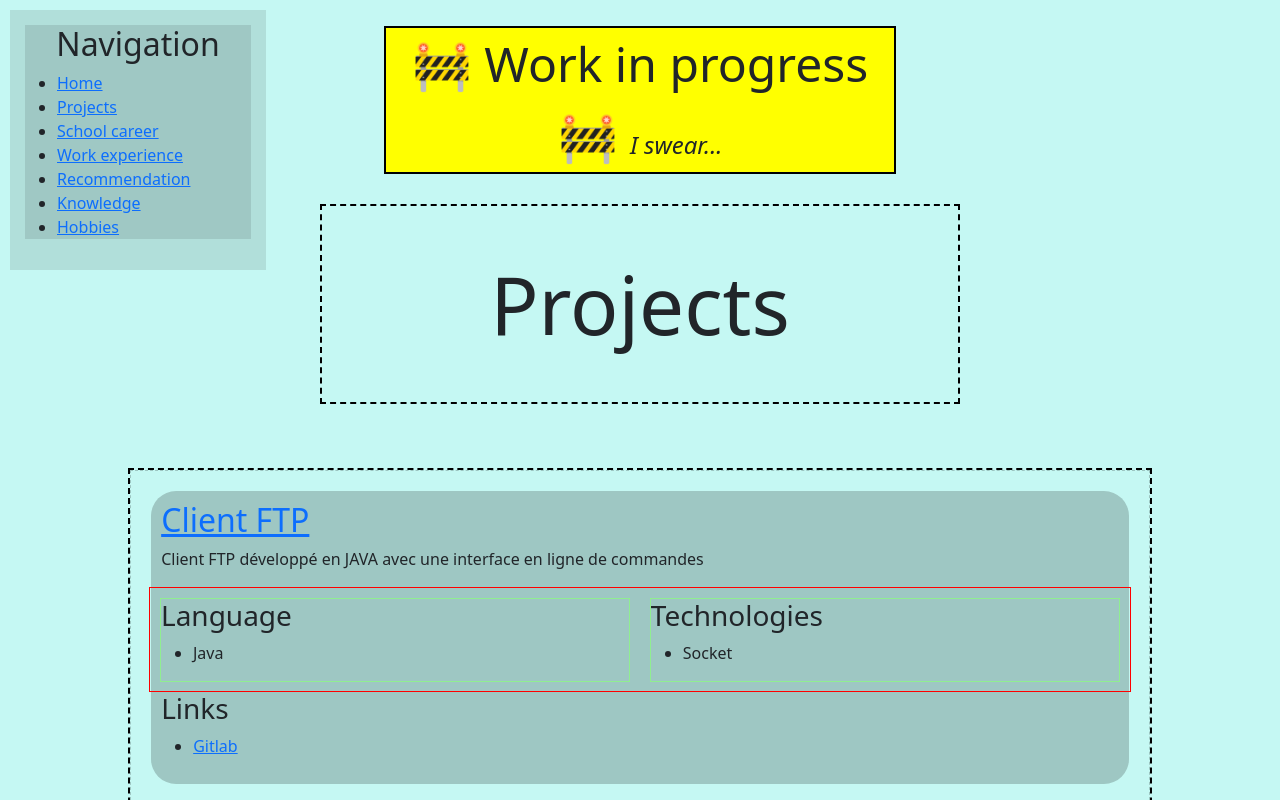
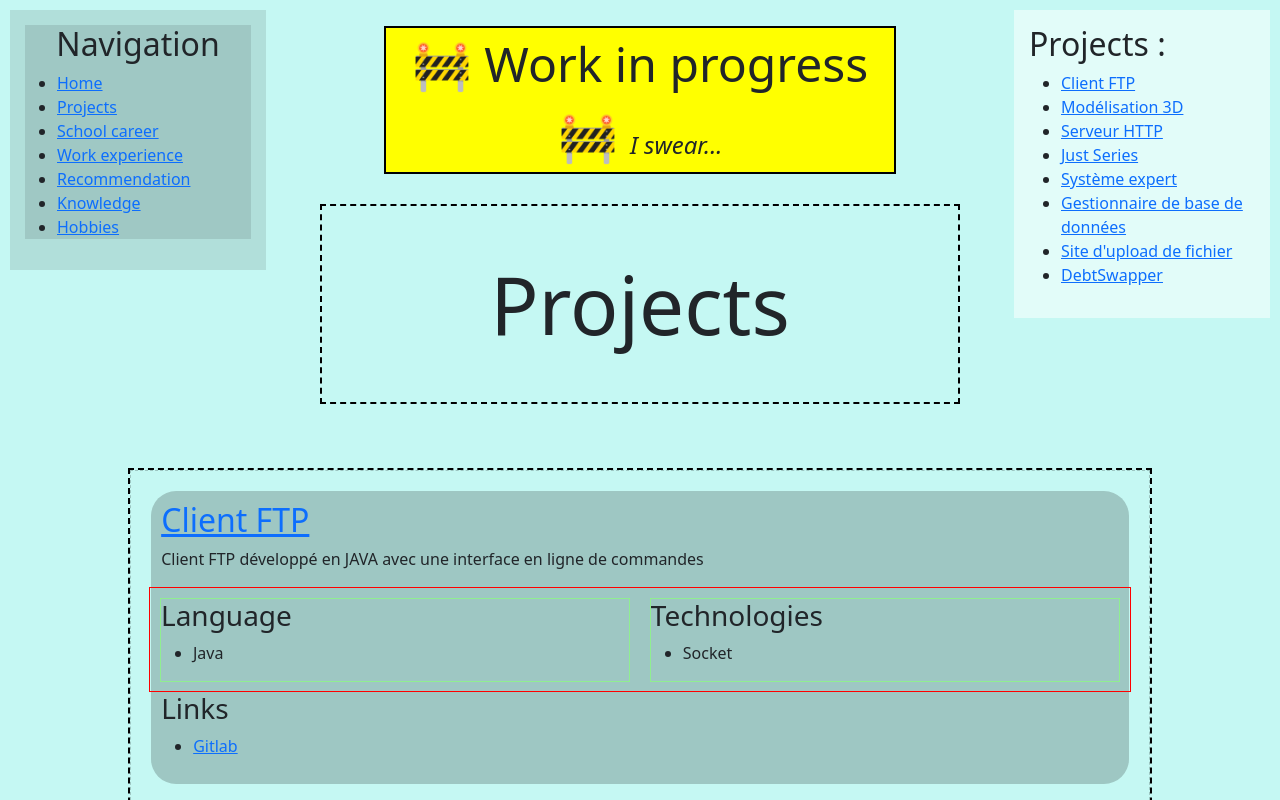
Before and after one commit to Elioce33/eportfolio, a Next.js app: page /projects in a window 1280 px wide. Shown: the top 800 px of the page. Built offline with nearby package versions, Linux system fonts and the light colour scheme.

Commit message:
feat: add nav menu for projects

```diff
--- a/app/projects/page.tsx
+++ b/app/projects/page.tsx
@@ -1,14 +1,21 @@
 import {ArticleProject} from "@components/Article/ArticleProject/ArticleProject";
 import {projects} from "./projects.json";
 import {Project} from "@/types";
+import {LinkList} from "@components/LinkList";
 
 const projectsItems = projects.map((project: Project, index: number) => {
   return <ArticleProject key={index} project={project} />
 });
 
 export default function Page() {
+  const projectLinkList = projects.map(({ name, slug }: { name: string, slug: string }) => ({label: name, slug: slug}));
+
   return <>
     <main className="projects">
+      <nav className={"projectList"}>
+        <LinkList title={"Projects :"} baseLink={"/projects"} links={projectLinkList}/>
+      </nav>
+
       {projectsItems}
     </main>
   </>
--- /dev/null
+++ b/components/LinkList.tsx
@@ -0,0 +1,20 @@
+import Link from "next/link";
+
+
+export function LinkList({className = "", title, baseLink, links,}: {
+  className?: string,
+  title?: string,
+  baseLink: string,
+  links: { label: string, slug: string }[]
+}) {
+  return <>
+    <h2>{title}</h2>
+    <ul>
+      {links.map(({label, slug}: { label: string, slug: string }, index: number) =>
+        <li key={index}>
+          <Link href={`${baseLink}/${slug}`}>{label}</Link>
+        </li>
+      )}
+    </ul>
+  </>;
+}
```
Also changed, not shown: app/projects/[slug]/page.tsx (+7 -0 lines).
